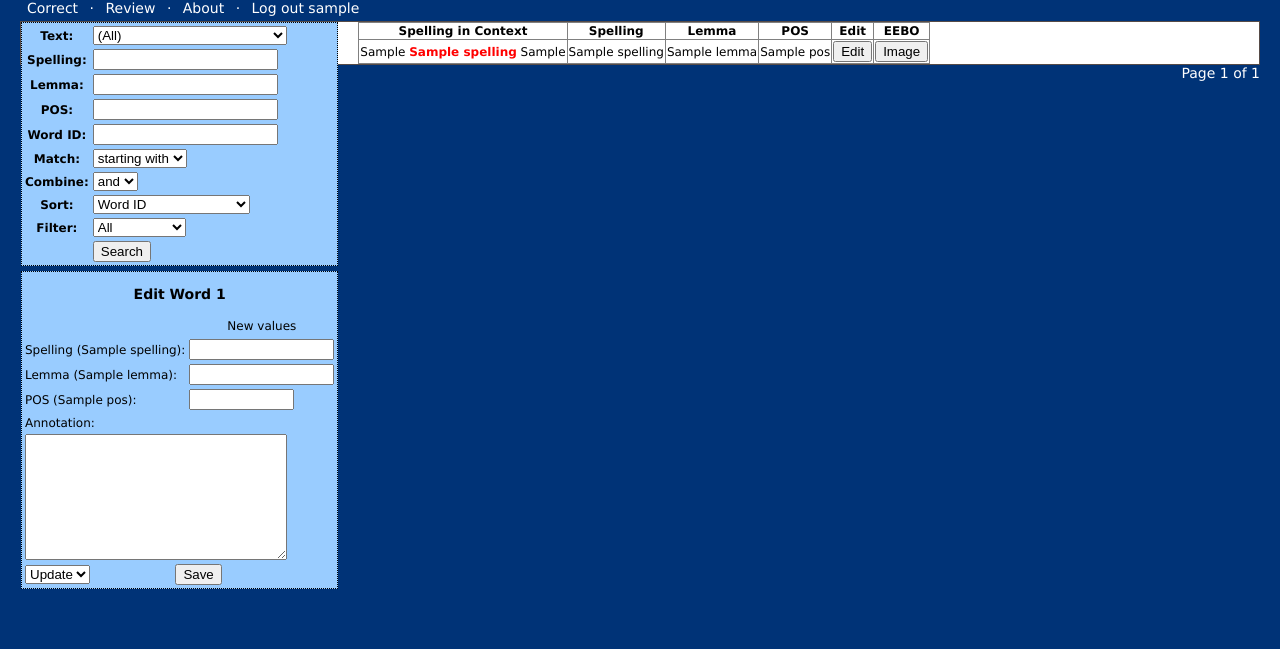
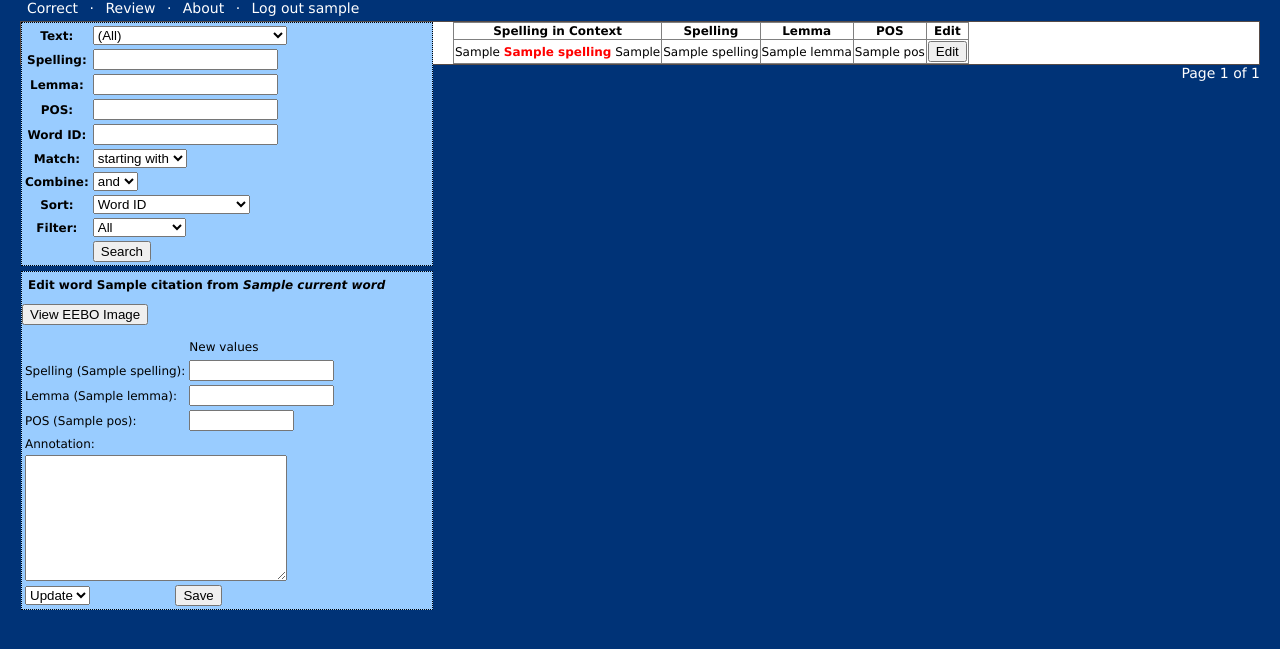
Before and after one commit to craigberry/annolex, a Django app: template annolex/annolexapp/templates/annolex.html in a window 1280 px wide. Shown: the top 649 px of the page. Run offline with Django 3.2, Linux system fonts and the light colour scheme; a user stored in the database is signed in; tables that the repository leaves empty hold one stand-in row (values such as "Sample post"); the template is opened without the code that fills it: values that come from a table or form of the project are taken from there, most other values are stand-ins (such as "Sample title", 1, 10 or a date in 2020).

Commit message:
Show citation and title in edit box.
Also move the image button to the edit box.

```diff
--- a/annolex/annolexapp/templates/annolex.html
+++ b/annolex/annolexapp/templates/annolex.html
@@ -26,12 +26,28 @@
   </div>
   <div id="editbox">
     <form action="" method="POST">
-        <h3><center>Edit Word {{ current_word.wordid }}</center></h3>
+        <h4 style="margin:6px">Edit word {{ current_word.citation }} {% if current_word.text_name %} from <i>{{ current_word.text_name }}</i> {% endif %}</h4>
+        <p>
+     {% if user.is_authenticated %}
+          <form>
+          <input type="button"
+                       value="View EEBO Image"
+                       onClick="window.open('media/{{ current_word.get_image_url }}.png','EEBO Image','width=850,height=800,left=250')" />
+          </form>
+     {% endif %}
+        </p>
         <table>
         <col align="right"/>
-        <col />
+        <col align = "left"/>
+        <col align="right"/>
         <thead>
-        <tr><td></td><td align="center">New values</td></tr>
+        <tr>
+          <td>
+        </td>
+        <td align="left">New values</td>
+        <td>
+        </td>
+        </tr>
         <tr>
         </thead>
         <tbody>
@@ -48,7 +64,10 @@
         <table>
         <tr><td colspan="3">Annotation:</td></tr>
         <tr><td colspan="3">{{ editform.annotation }}</td></tr>
-        <tr><td>{{ editform.operation }}</td><td><input type="submit" name="which_post" value="Save" id="submit"></td><td></td></tr>
+        <tr><td>{{ editform.operation }}</td>
+            <td><input type="submit" name="which_post" value="Save" id="submit"></td>
+            <td></td>
+        </tr>
         </table>
         <div id="editbox_errors" style="color: red;">
             {% if editform.errors %}
@@ -88,9 +107,6 @@
           <th>POS</th>
     <!--      <th>Frequency</th> -->
           <th>Edit</th>
-     {% if user.is_authenticated %}
-          <th>EEBO</th>
-     {% endif %}
 <!--          <th>Monk</th> -->
         </tr>
       </thead>
@@ -108,14 +124,11 @@
               <input type="hidden" name="spelling_from" value="{{ word.spelling }}" />
               <input type="hidden" name="lemma_from" value="{{ word.lemma }}" />
               <input type="hidden" name="pos_from" value="{{ word.pos }}" />
+              <input type="hidden" name="citation" value="{{ word.citation }}" />
+              <input type="hidden" name="text_name" value="{{ word.text_name }}" />
               <input type="submit" name="which_post" value="Edit" />
             </form>
           </td>
-     {% if user.is_authenticated %}
-          <td>
-          <form><input type="button" value="Image" onClick="window.open('media/{{ word.get_image_url }}.png','EEBO Image','width=850,height=800,left=250')" /></form>
-          </td>
-     {% endif %}
 <!--
           <td>
           <form><input type="button" value="Text" onClick="window.open('http://scribe.at.northwestern.edu:8090/monk/servlet?op=wordInfo&tag={{ word.wordid }}','Monk Text','width=800,height=700,left=250')" /></form>
--- a/annolex/annolexapp/templates/start.html
+++ b/annolex/annolexapp/templates/start.html
@@ -37,6 +37,7 @@
       float: left;
     }
     #main #search {
+      width:410px;
       border-left:1px dotted #000;
       border-right:1px dotted #000;
       border-top:1px dotted #000;
@@ -45,6 +46,7 @@
       margin:0px 20px 5px 0px;
     }
     #main #editbox {
+      width:410px;
       border-left:1px dotted #000;
       border-right:1px dotted #000;
       border-top:1px dotted #000;
```
Also changed, not shown: annolex/annolexapp/views.py (+9 -2 lines).
